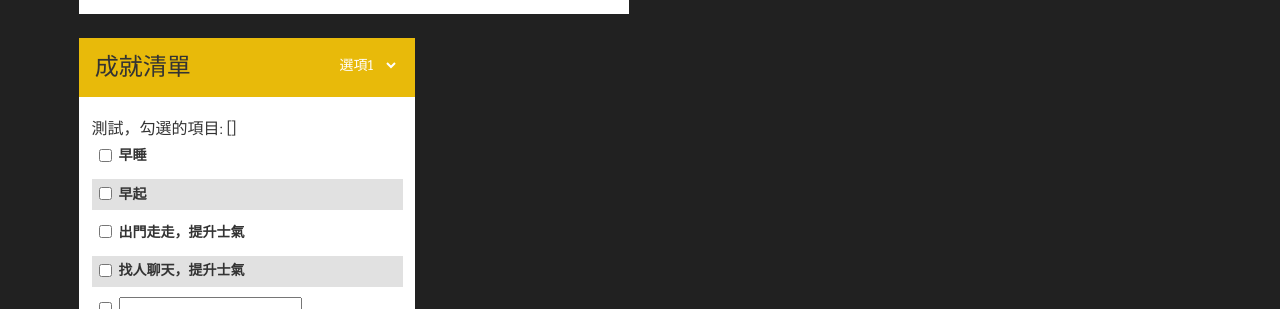
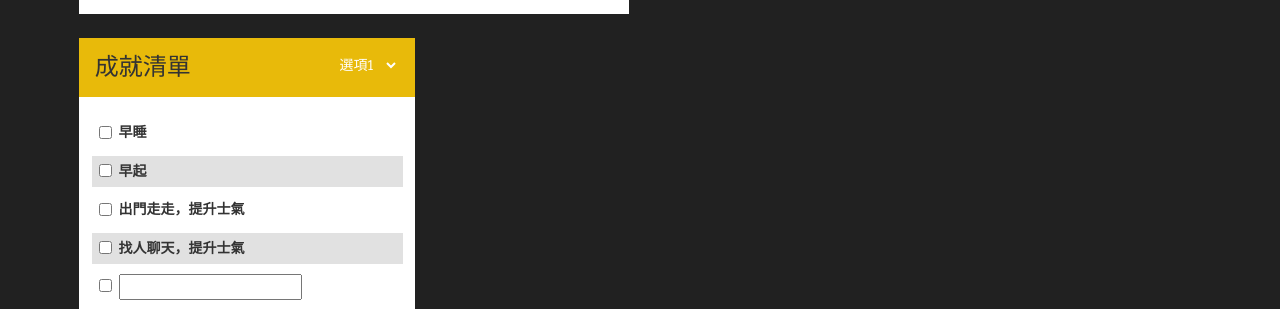
Before and after one commit to Lex-H/Incentive_system_0100, a plain HTML site: page index.html in a window 1280 px wide. Shown: the part 491-800 px from the top of the page. Drawn offline with nearby package versions, Linux system fonts and the light colour scheme; a web font is replaced by a local one.

Commit message:
Update index.html

```diff
--- a/index.html
+++ b/index.html
@@ -166,7 +166,7 @@ License URL: http://creativecommons.org/licenses/by/3.0/
 				<ul id="myList">
 					<li>
 						<!-- 成就清單 -->
-						<div>測試，勾選的項目: {{ checkedTasks }}</div>
+
 						<div class="l_g">
 							<p>
 								<input type="checkbox" id="早睡" value="早睡" v-model="checkedTasks">
```
